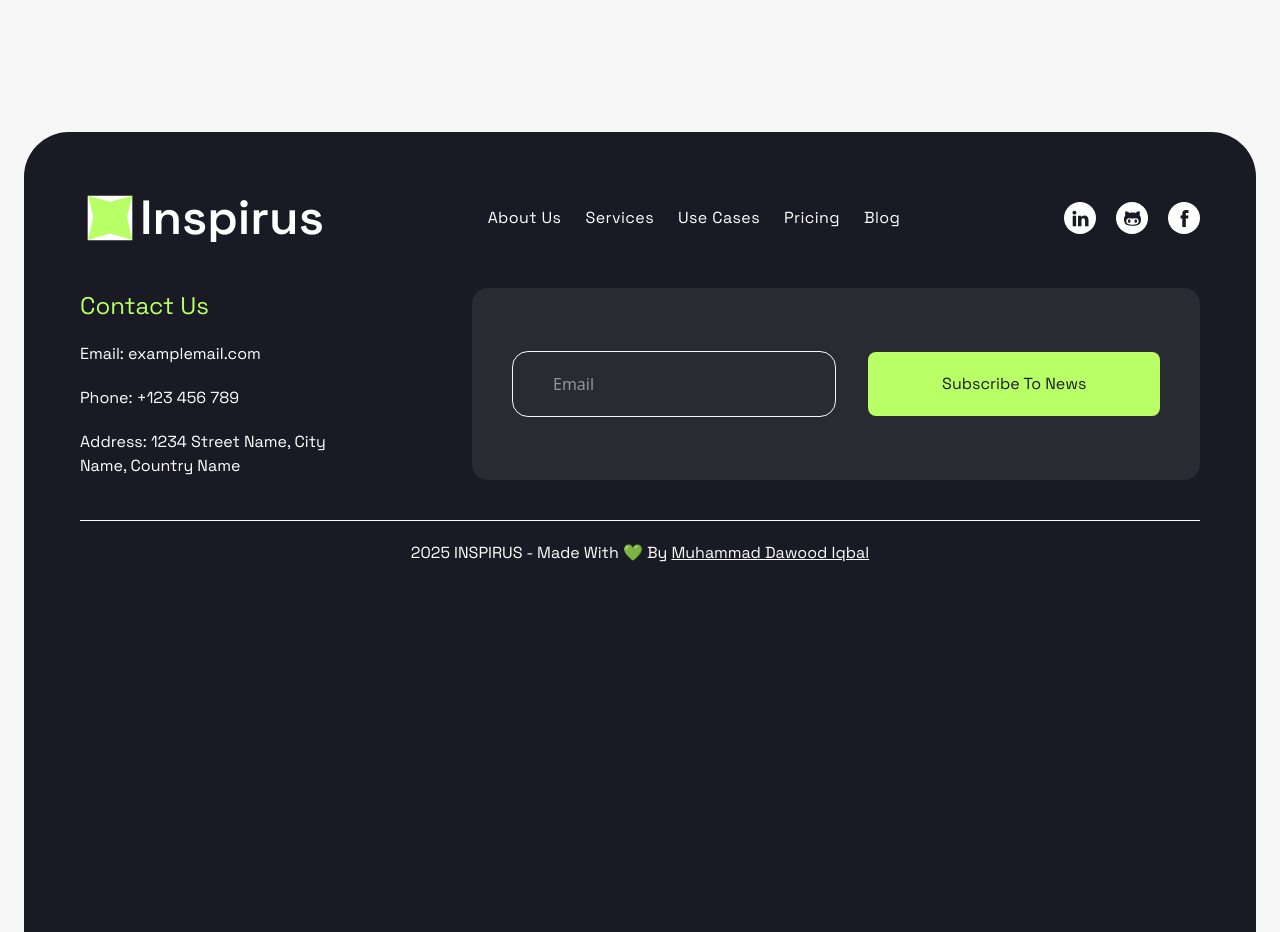
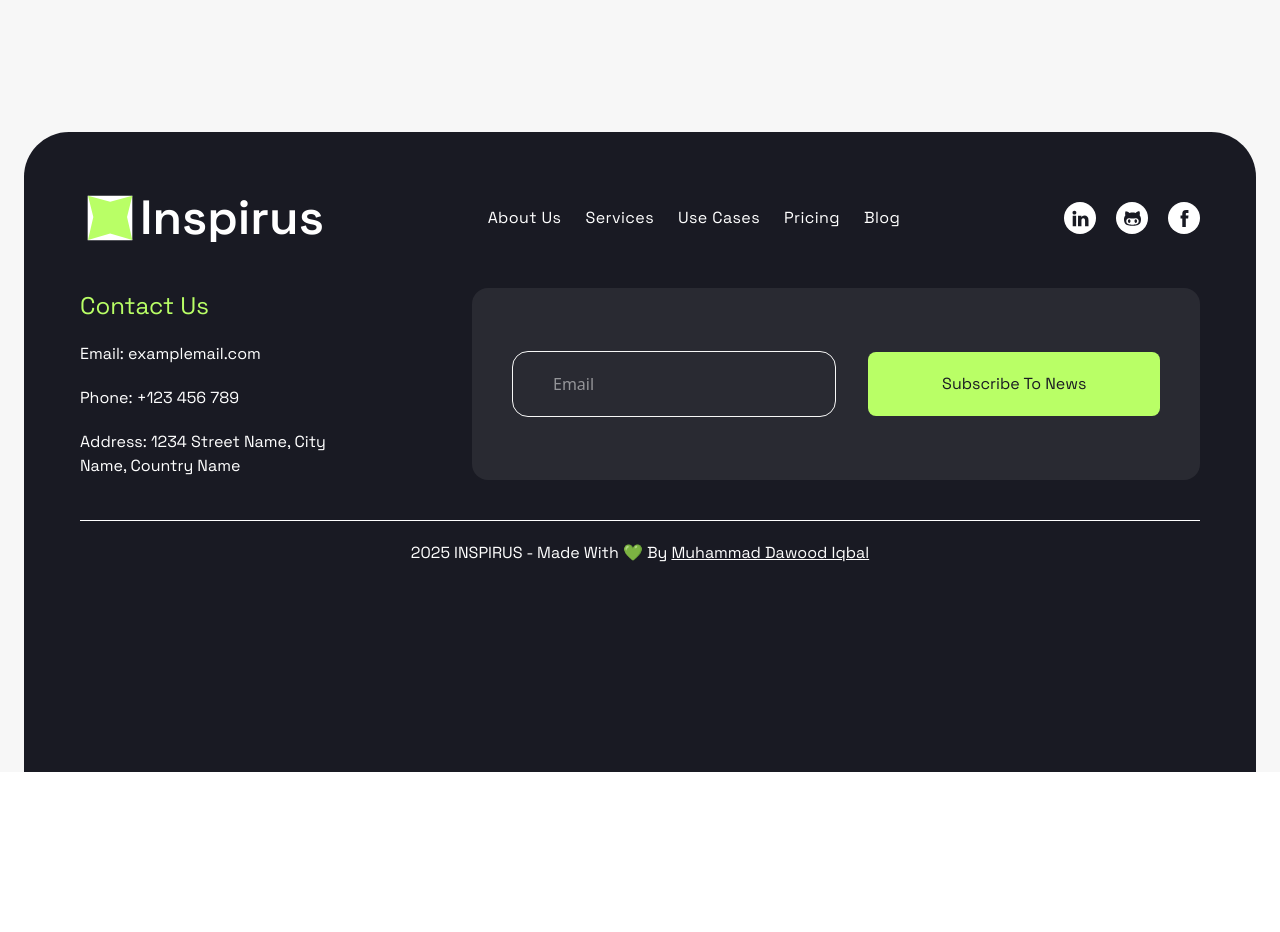
Before and after one commit to DawoodIqbal04/INSPIRUS-Web-App, a Next.js app: page / in a window 1280 px wide. Shown: the part 8500-9432 px from the top of the page. After the commit the page ends 9272 px from the top, so only its background shows below. Built offline with nearby package versions, Linux system fonts and the light colour scheme.

Commit message:
minor changes commit

```diff
--- a/src/components/ui/Footer.tsx
+++ b/src/components/ui/Footer.tsx
@@ -8,7 +8,7 @@ import Button from "./Button";
 const Footer = () => {
   return (
     <section className="pt-20 bg-whital md:px-6">
-      <div className="w-full md:h-[80vh] min-h-[100vh] bg-dark md:rounded-t-[45px] rounded-t-4xl lg:p-14 md:p-8 p-4 pt-12">
+      <div className="w-full md:h-[80vh] h-[150vh] bg-dark md:rounded-t-[45px] rounded-t-4xl lg:p-14 md:p-8 p-4 pt-12">
         <div className="w-full flex lg:flex-row flex-col lg:gap-0 gap-5 items-center justify-between">
           <div className="flex items-center justify-center">
             <div className="overflow-hidden">
```
